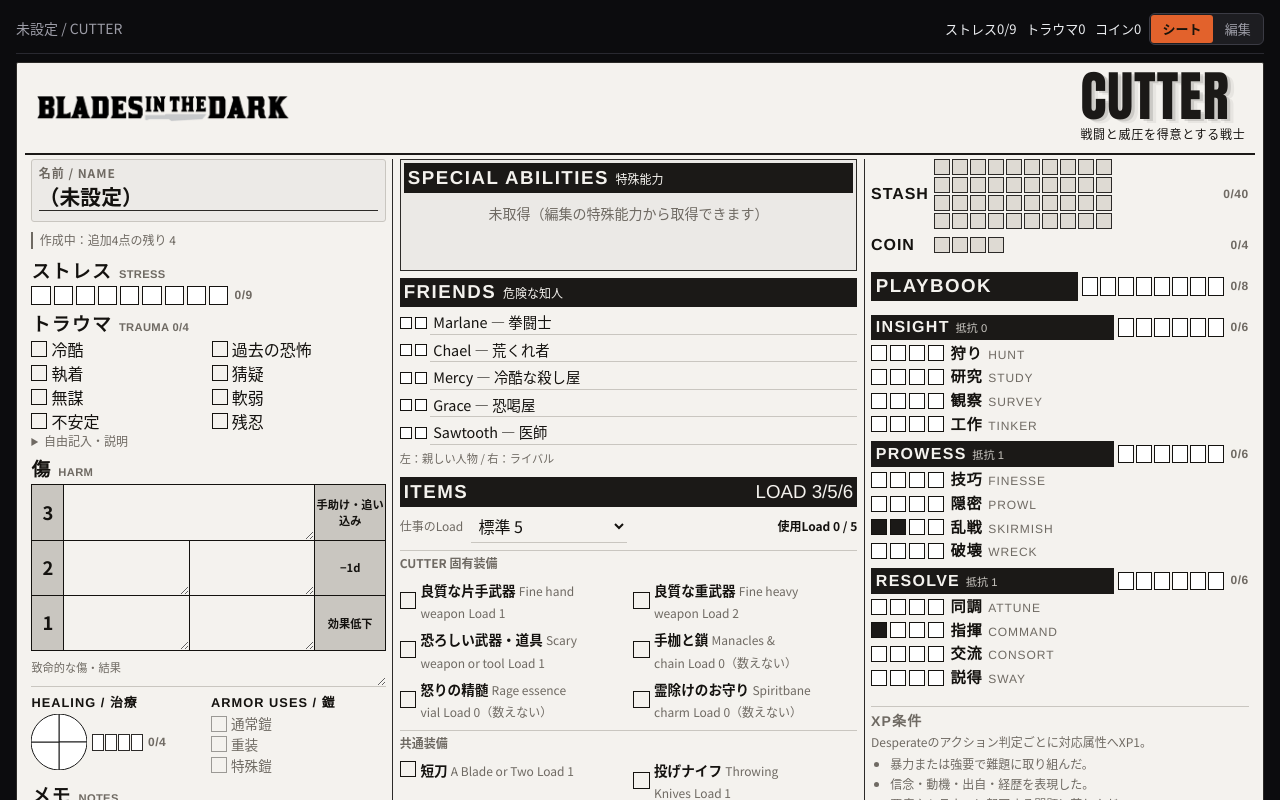
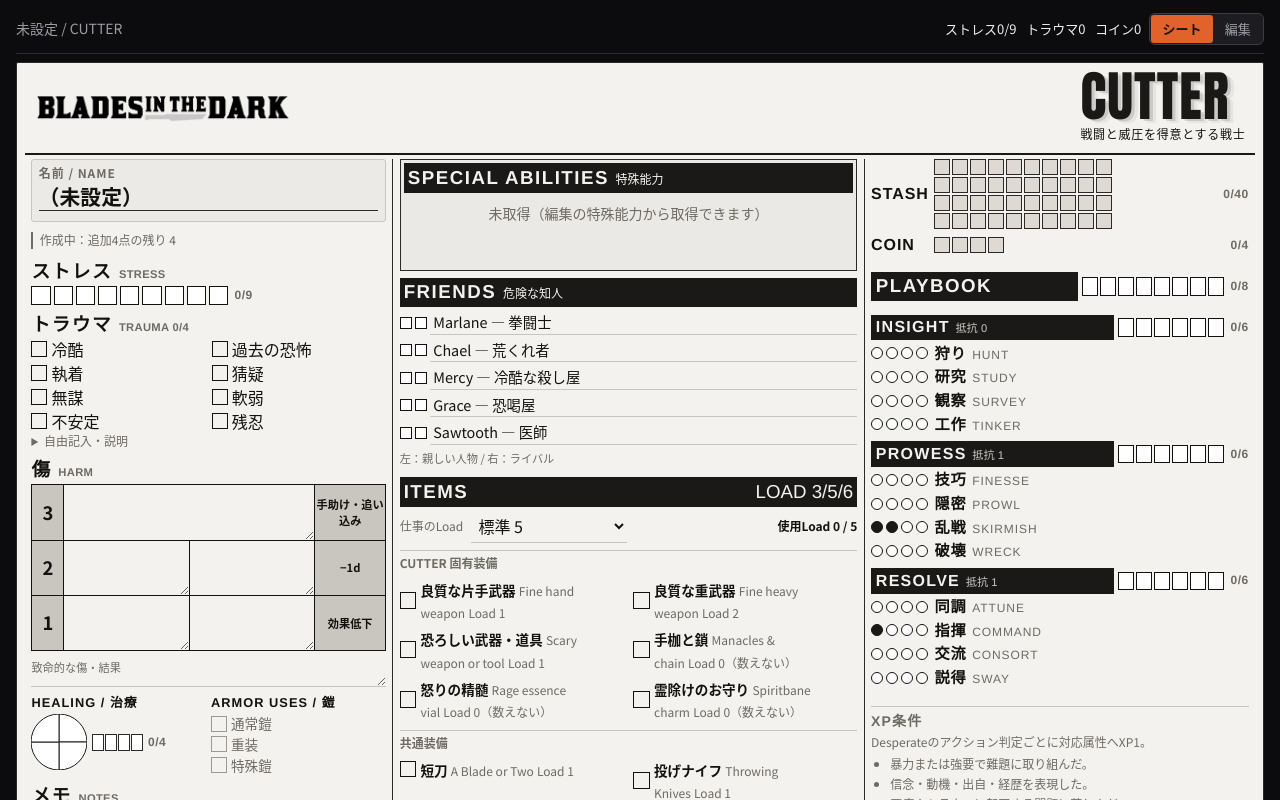
Before and after one commit to yukiohku/BladesInTheDarkSPA, a React (Vite) app: page / in a window 1280 px wide. Shown: the top 800 px of the page. Built offline with nearby package versions, Linux system fonts and the light colour scheme.

Commit message:
fix: シートの技能値を小さな丸で表示する

```diff
--- a/src/sheet/sheet.css
+++ b/src/sheet/sheet.css
@@ -532,7 +532,7 @@
   gap: 3px;
 }
 
-/* アクションレートも素の四角で統一する */
+/* 編集用のアクション値は四角い操作欄にする */
 .os-rating__dot {
   width: 0.85rem;
   height: 0.85rem;
@@ -1172,11 +1172,13 @@
 .os .ratings-panel .os-rating__dots {
   gap: 3px;
 }
-.os .ratings-panel .os-rating__dot {
-  width: 1rem;
-  height: 1rem;
+.os .ratings-panel span.os-rating__dot {
+  width: 0.75rem;
+  height: 0.75rem;
   min-width: 0;
   min-height: 0;
+  border-radius: 50%;
+  flex-shrink: 0;
 }
 .os .os-rating__name {
   font-size: 0.95rem;
```
Also changed, not shown: 1 other file (tests, documents, lock files or other folders).
